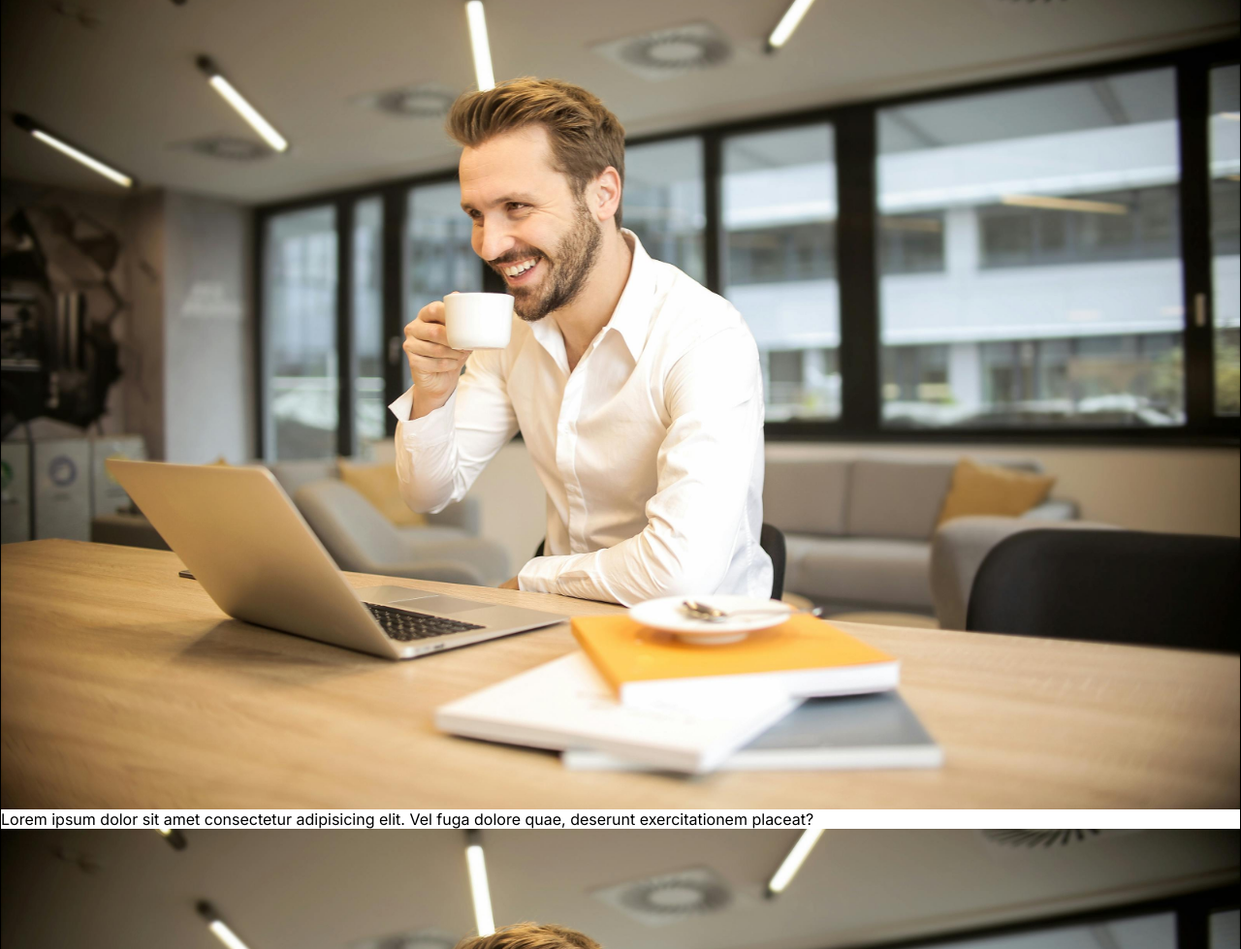
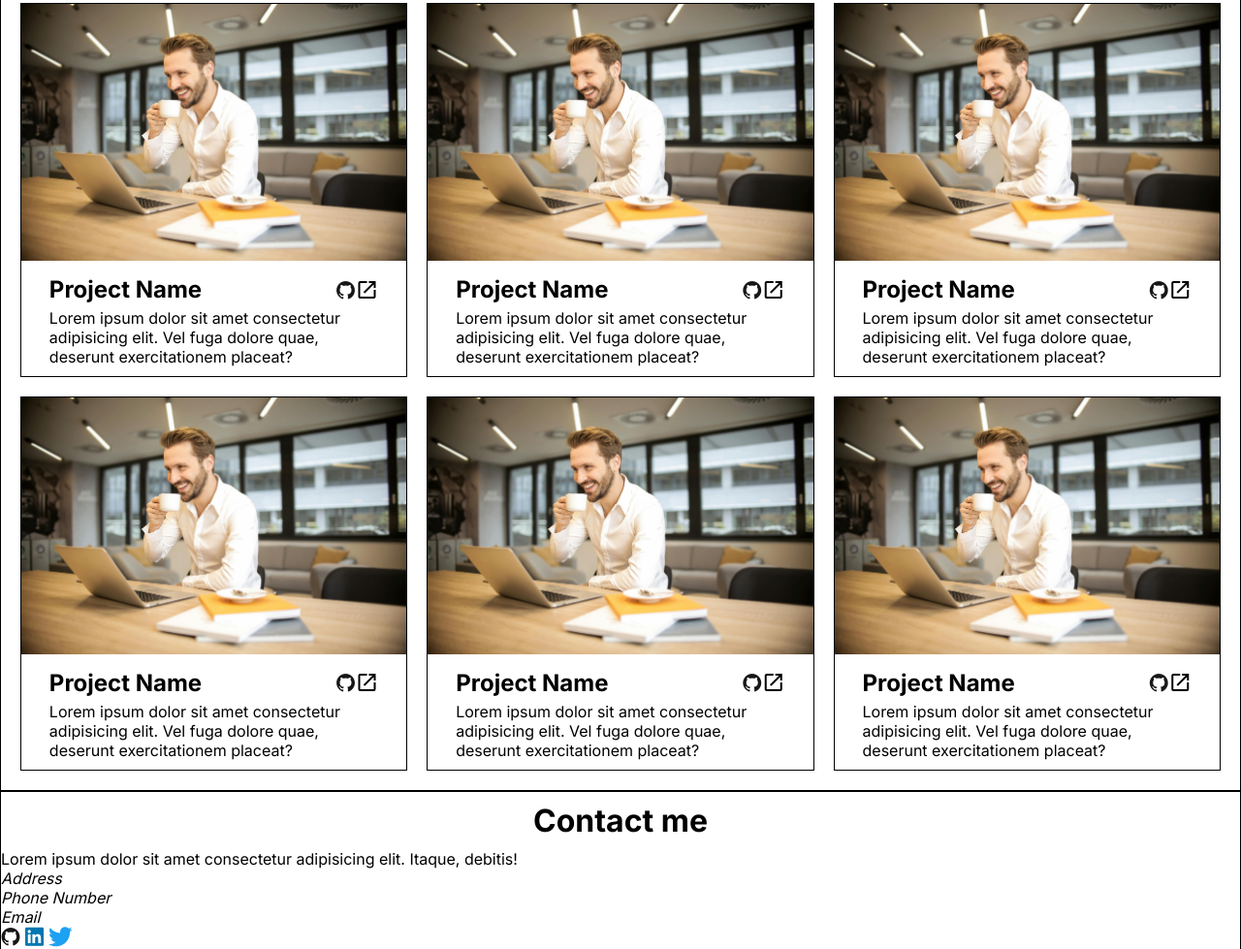
Before and after one commit to Epoza/homepage, a plain HTML site: page index.html in a window 1280 px wide. Shown: the part 1088-2067 px from the top of the page at 97% size. Drawn offline with nearby package versions, Linux system fonts and the light colour scheme.

Commit message:
create styling for projects section

```diff
--- a/index.html
+++ b/index.html
@@ -6,6 +6,7 @@
   <title>Document</title>
   <link rel="stylesheet" href="style.css">
   <link rel="stylesheet" type='text/css' href="https://cdn.jsdelivr.net/gh/devicons/devicon@latest/devicon.min.css" />
+  <link rel="stylesheet" href="https://fonts.googleapis.com/css2?family=Material+Symbols+Outlined:opsz,wght,FILL,GRAD@20..48,100..700,0..1,-50..200" />
 </head>
 <body>
   <header>
@@ -26,34 +27,114 @@
   <main>
     <h1 class="main-text">My Work</h1>
     <div class="project-container">
-      <div class="project-1">
+      <div class="project">
         <img src="images/man-at-desk.jpg" alt="">
-        <div class="project-text">
-          Lorem ipsum dolor sit amet consectetur adipisicing elit. Vel fuga dolore quae, deserunt exercitationem placeat?
+        <div class="project-info">
+          <div class="project-title">
+            <h2>Project Name</h2>
+            <span class="project-icons">
+              <i class="devicon-github-original colored"></i>
+              <i class="material-symbols-outlined">
+                open_in_new
+              </i>
+            </span>
+          </div>
+          <div class="project-text">
+            Lorem ipsum dolor sit amet consectetur adipisicing elit. Vel fuga dolore quae, deserunt exercitationem placeat?
+          </div>
         </div>
       </div>
-      <div class="project-2">
+
+      <div class="project">
         <img src="images/man-at-desk.jpg" alt="">
-        <div class="project-text">
-          Lorem ipsum dolor sit amet consectetur adipisicing elit. Adipisci rem aliquam, soluta at fuga nobis.
+        <div class="project-info">
+          <div class="project-title">
+            <h2>Project Name</h2>
+            <span class="project-icons">
+              <i class="devicon-github-original colored"></i>
+              <i class="material-symbols-outlined">
+                open_in_new
+              </i>
+            </span>
+          </div>
+          <div class="project-text">
+            Lorem ipsum dolor sit amet consectetur adipisicing elit. Vel fuga dolore quae, deserunt exercitationem placeat?
+          </div>
         </div>
       </div>
-      <div class="project-3">
+
+      <div class="project">
         <img src="images/man-at-desk.jpg" alt="">
-        <div class="project-text">Lorem ipsum dolor sit amet consectetur adipisicing elit. Ut consequuntur laboriosam vel omnis ex! Sit.</div>
+        <div class="project-info">
+          <div class="project-title">
+            <h2>Project Name</h2>
+            <span class="project-icons">
+              <i class="devicon-github-original colored"></i>
+              <i class="material-symbols-outlined">
+                open_in_new
+              </i>
+            </span>
+          </div>
+          <div class="project-text">
+            Lorem ipsum dolor sit amet consectetur adipisicing elit. Vel fuga dolore quae, deserunt exercitationem placeat?
+          </div>
+        </div>
       </div>
-      <div class="project-4">
+
+      <div class="project">
         <img src="images/man-at-desk.jpg" alt="">
-        <div class="project-text">Lorem ipsum dolor sit amet consectetur adipisicing elit. Incidunt harum tempora hic vel id perferendis.</div>
+        <div class="project-info">
+          <div class="project-title">
+            <h2>Project Name</h2>
+            <span class="project-icons">
+              <i class="devicon-github-original colored"></i>
+              <i class="material-symbols-outlined">
+                open_in_new
+              </i>
+            </span>
+          </div>
+          <div class="project-text">
+            Lorem ipsum dolor sit amet consectetur adipisicing elit. Vel fuga dolore quae, deserunt exercitationem placeat?
+          </div>
+        </div>
       </div>
-      <div class="project-5">
+
+      <div class="project">
         <img src="images/man-at-desk.jpg" alt="">
-        <div class="project-text">Lorem, ipsum dolor sit amet consectetur adipisicing elit. Esse eveniet ipsa inventore, consequatur voluptatum autem!</div>
+        <div class="project-info">
+          <div class="project-title">
+            <h2>Project Name</h2>
+            <span class="project-icons">
+              <i class="devicon-github-original colored"></i>
+              <i class="material-symbols-outlined">
+                open_in_new
+              </i>
+            </span>
+          </div>
+          <div class="project-text">
+            Lorem ipsum dolor sit amet consectetur adipisicing elit. Vel fuga dolore quae, deserunt exercitationem placeat?
+          </div>
+        </div>
       </div>
-      <div class="project-6">
+
+      <div class="project">
         <img src="images/man-at-desk.jpg" alt="">
-        <div class="project-text">Lorem ipsum dolor sit amet consectetur adipisicing elit. Consequuntur nulla nemo optio obcaecati ipsum soluta?</div>
+        <div class="project-info">
+          <div class="project-title">
+            <h2>Project Name</h2>
+            <span class="project-icons">
+              <i class="devicon-github-original colored"></i>
+              <i class="material-symbols-outlined">
+                open_in_new
+              </i>
+            </span>
+          </div>
+          <div class="project-text">
+            Lorem ipsum dolor sit amet consectetur adipisicing elit. Vel fuga dolore quae, deserunt exercitationem placeat?
+          </div>
+        </div>
       </div>
+
     </div>
   </main>
   <footer>
--- a/style.css
+++ b/style.css
@@ -65,3 +65,67 @@ header {
 /* .header-text>.icons {
   text-align: right;
 } for bigger screens */
+
+
+/* ------------------------ Main ----------------------- */
+
+.project-container {
+  display: grid;
+  gap: 20px;
+  padding: 20px;
+}
+
+/* Default: 1 column */
+.project-container {
+  grid-template-columns: 1fr;
+}
+
+/* Medium screens: 2 columns */
+@media (min-width: 600px) {
+  .project-container {
+      grid-template-columns: repeat(2, 1fr);
+  }
+}
+
+/* Large screens: 3 columns, max 2 rows */
+@media (min-width: 900px) {
+  .project-container {
+      grid-template-columns: repeat(3, 1fr);
+      grid-template-rows: repeat(2, auto);
+  }
+}
+
+.project {
+  border: 1px solid #000000;
+  overflow: hidden;
+}
+
+.project img {
+  width: 100%;
+  height: auto;
+}
+
+.project-info {
+  padding: 10px;
+}
+
+.project-title {
+  display: flex;
+  justify-content: space-between;
+  padding: 5px 5%;
+}
+
+.project-icons {
+  display: flex;
+  align-items: center;
+  margin-left: 5px;
+}
+
+.project-text {
+  padding: 0px 5%;
+}
+
+/* Change this later */
+i {
+  font-size: 20px;
+}
```
